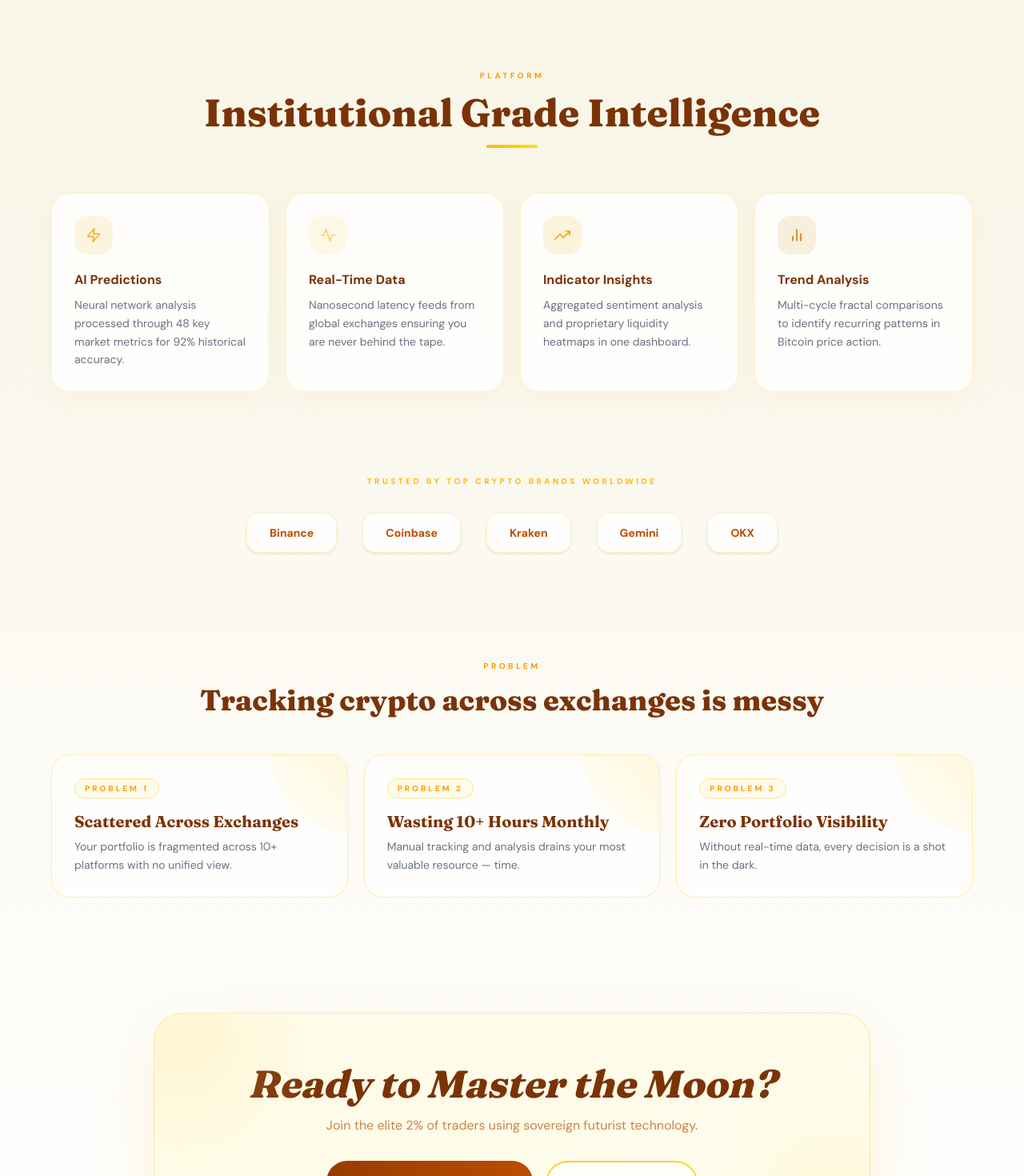
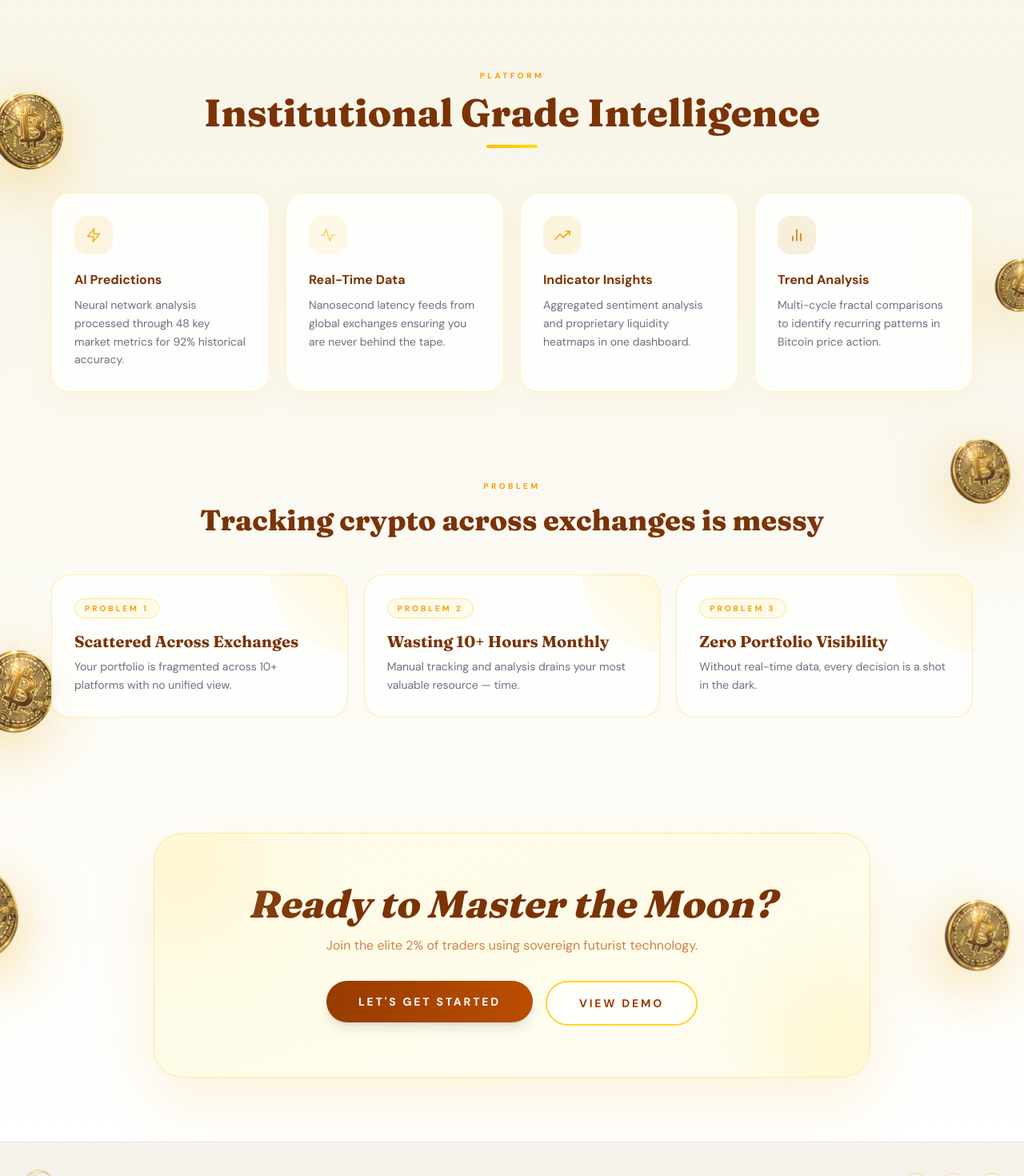
Before and after one commit to ViKing-Coder-jpg/CryptoMoon, a React (Vite) app in the folder FrontEnd/: page / in a window 1280 px wide. Shown: the part 1240-2710 px from the top of the page at 80% size. Built offline with nearby package versions, Linux system fonts and the light colour scheme; no server answers.

Commit message:
feat: add animated floating Bitcoin elements to the homepage layout

```diff
--- a/FrontEnd/src/pages/Home.jsx
+++ b/FrontEnd/src/pages/Home.jsx
@@ -9,6 +9,7 @@ import {
 } from 'react-icons/fi'
 import { useTitle } from '../hooks/useTitle.js'
 import { api } from '../../functions'
+import bitcoinImg from '../assets/Bitcoin.png'
 
 gsap.registerPlugin(ScrollTrigger)
 
@@ -86,6 +87,44 @@ function AnimatedNumber({ value }) {
   }, [value])
 
   return <span ref={ref}>{display}</span>
+}
+
+// ─── Floating Bitcoin ─────────────────────────────────────────────────────────
+
+function FloatingBitcoin({ size, x, y, delay, rotate, duration }) {
+  const ref = useRef(null)
+
+  useEffect(() => {
+    const el = ref.current
+    if (!el) return
+    gsap.to(el, {
+      y: '-=40',
+      rotation: '+=20',
+      duration: duration || 4,
+      repeat: -1,
+      yoyo: true,
+      ease: 'sine.inOut',
+      delay: delay
+    })
+  }, [delay, duration])
+
+  return (
+    <motion.div
+      className="absolute pointer-events-none z-10"
+      style={{ width: size, left: x, top: y, rotate: rotate }}
+      initial={{ opacity: 0, scale: 0.2, y: 100 }}
+      animate={{ opacity: 0.85, scale: 1, y: 0 }}
+      transition={{ duration: 1.4, delay: delay, ease: [0.22, 1, 0.36, 1] }}
+    >
+      <div ref={ref}>
+        <img
+          src={bitcoinImg}
+          alt="Bitcoin"
+          className="w-full h-auto object-contain drop-shadow-[0_20px_40px_rgba(240,180,41,0.6)]"
+        />
+      </div>
+    </motion.div>
+  )
 }
 
 // ─── Floating Orb ─────────────────────────────────────────────────────────────
@@ -435,6 +474,12 @@ export function Home() {
         <Sparkle x="65%" y="70%" delay={1.6} />
         <Sparkle x="30%" y="75%" delay={2.4} />
 
+        {/* Floating Bitcoins */}
+        <FloatingBitcoin size={160} x="8%" y="18%" delay={0.2} rotate={-15} duration={4.5} />
+        <FloatingBitcoin size={100} x="16%" y="65%" delay={1.5} rotate={20} duration={3.8} />
+        <FloatingBitcoin size={180} x="78%" y="22%" delay={0.7} rotate={10} duration={5.2} />
+        <FloatingBitcoin size={120} x="84%" y="62%" delay={2.1} rotate={-25} duration={4.1} />
+
         {/* Badge */}
         <motion.div
           initial={{ opacity: 0, scale: 0.8 }}
@@ -538,8 +583,10 @@ export function Home() {
       </section>
 
       {/* ─── FEATURES ───────────────────────────────────────────────── */}
-      <section className="py-10 px-6">
-        <div className="max-w-6xl mx-auto">
+      <section className="py-10 px-6 relative">
+        <FloatingBitcoin size={130} x="-2%" y="20%" delay={1.1} rotate={-10} duration={4.8} />
+        <FloatingBitcoin size={90} x="95%" y="60%" delay={0.4} rotate={25} duration={4.0} />
+        <div className="max-w-6xl mx-auto relative z-10">
           <motion.div
             initial={{ opacity: 0, y: 30 }}
             whileInView={{ opacity: 1, y: 0 }}
@@ -560,38 +607,12 @@ export function Home() {
         </div>
       </section>
 
-      {/* ─── TRUSTED BY ─────────────────────────────────────────────── */}
-      <section className="py-16 px-6">
-        <div className="max-w-6xl mx-auto">
-          <motion.p
-            initial={{ opacity: 0 }}
-            whileInView={{ opacity: 1 }}
-            viewport={{ once: true }}
-            className="text-center text-[10px] font-bold uppercase tracking-[0.35em] text-amber-400"
-          >
-            Trusted by top crypto brands worldwide
-          </motion.p>
-          <div className="mt-8 flex flex-wrap items-center justify-center gap-8">
-            {['Binance', 'Coinbase', 'Kraken', 'Gemini', 'OKX'].map((brand, i) => (
-              <motion.div
-                key={brand}
-                initial={{ opacity: 0, scale: 0.8 }}
-                whileInView={{ opacity: 1, scale: 1 }}
-                viewport={{ once: true }}
-                transition={{ delay: i * 0.1, duration: 0.5 }}
-                whileHover={{ scale: 1.08 }}
-                className="rounded-2xl border border-amber-100 bg-white/80 backdrop-blur-sm px-7 py-3.5 text-sm font-bold text-amber-700 shadow-sm cursor-default"
-              >
-                {brand}
-              </motion.div>
-            ))}
-          </div>
-        </div>
-      </section>
 
       {/* ─── PROBLEMS ───────────────────────────────────────────────── */}
-      <section className="py-16 px-6">
-        <div className="max-w-6xl mx-auto">
+      <section className="py-16 px-6 relative">
+        <FloatingBitcoin size={110} x="92%" y="10%" delay={1.8} rotate={-15} duration={4.5} />
+        <FloatingBitcoin size={140} x="-5%" y="70%" delay={0.9} rotate={15} duration={5.0} />
+        <div className="max-w-6xl mx-auto relative z-10">
           <motion.div
             initial={{ opacity: 0, y: 30 }}
             whileInView={{ opacity: 1, y: 0 }}
@@ -611,8 +632,10 @@ export function Home() {
       </section>
 
       {/* ─── CTA BANNER ─────────────────────────────────────────────── */}
-      <section className="py-20 px-6">
-        <div className="max-w-4xl mx-auto">
+      <section className="py-20 px-6 relative">
+        <FloatingBitcoin size={160} x="-8%" y="30%" delay={0.5} rotate={-20} duration={5.5} />
+        <FloatingBitcoin size={120} x="90%" y="40%" delay={1.3} rotate={10} duration={4.2} />
+        <div className="max-w-4xl mx-auto relative z-10">
           <motion.div
             initial={{ opacity: 0, scale: 0.95 }}
             whileInView={{ opacity: 1, scale: 1 }}
```
Also changed, not shown: FrontEnd/src/assets/Bitcoin.png (added), 1 other file (tests, documents, lock files or other folders).
